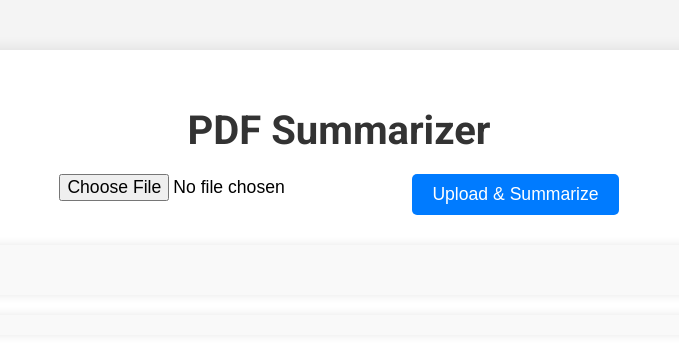
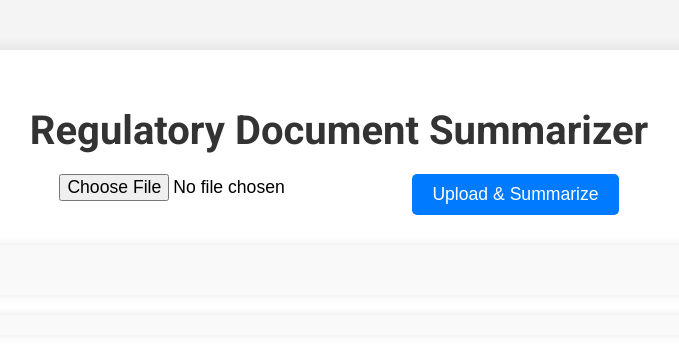
Before and after one commit to Sayanss99/BFS-PDF-Summarizer, a Flask app: page / in a window 1280 px wide. Shown: the top 364 px of the page, without its empty margins (301-980 px from the left). Run offline with Flask 3, Linux system fonts and the light colour scheme.

Commit message:
Update index.html

```diff
--- a/templates/index.html
+++ b/templates/index.html
@@ -3,13 +3,13 @@
 <head>
     <meta charset="UTF-8">
     <meta name="viewport" content="width=device-width, initial-scale=1.0">
-    <title>PDF Summarizer</title>
+    <title>Document Summarizer</title>
     <link rel="stylesheet" href="{{ url_for('static', filename='style.css') }}">
     <link href="https://fonts.googleapis.com/css2?family=Roboto:wght@400;500;700&display=swap" rel="stylesheet">
 </head>
 <body>
     <div class="container">
-        <h1 class="title">PDF Summarizer</h1>
+        <h1 class="title">Regulatory Document Summarizer</h1>
         <div class="upload-section">
             <input type="file" id="pdfInput" accept="application/pdf">
             <button id="uploadBtn">Upload & Summarize</button>
```
